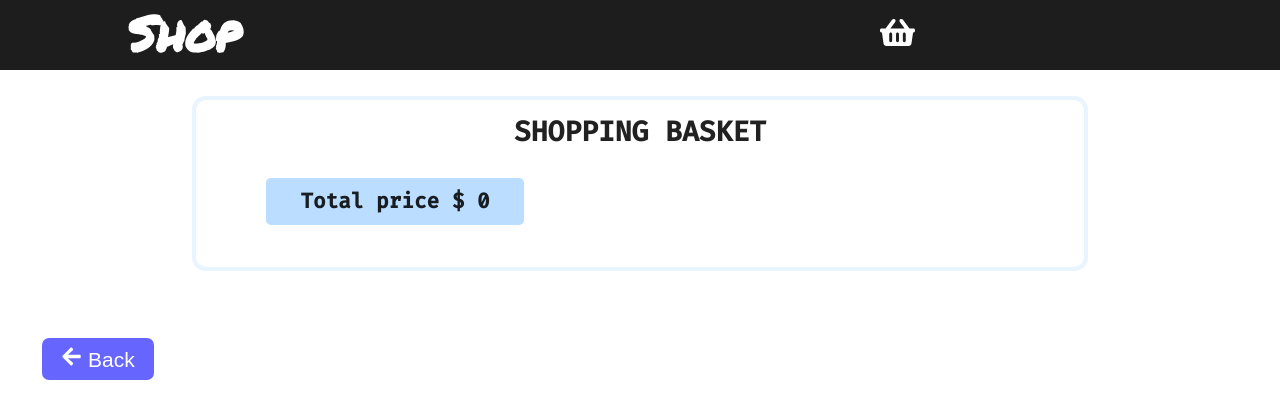
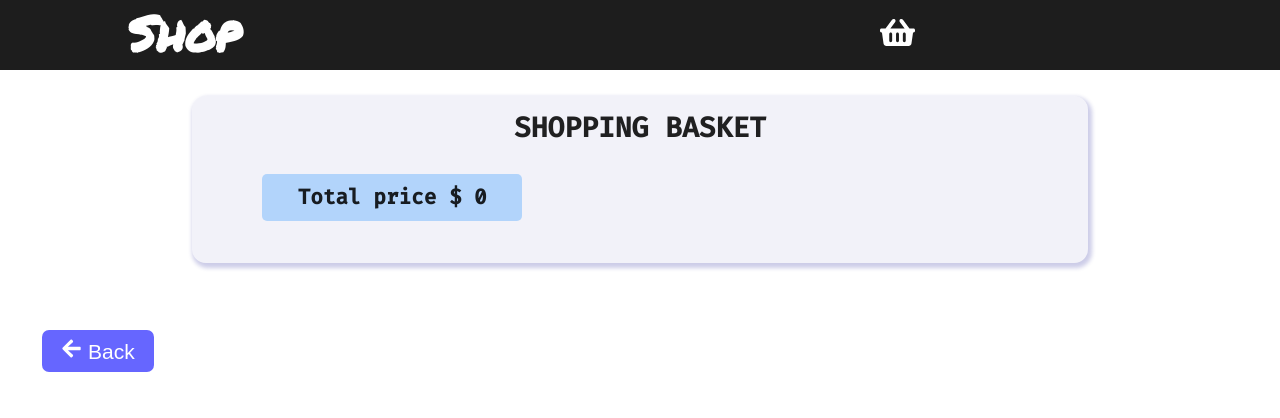
Before and after one commit to kanaszewska/Shop_redux, a React (Create React App) app: page /basket in a window 1280 px wide. Shown: the top 418 px of the page. Built offline with nearby package versions, Linux system fonts and the light colour scheme.

Commit message:
second commit

```diff
--- a/src/styles/Basket.css
+++ b/src/styles/Basket.css
@@ -11,7 +11,8 @@
     height: auto;
     border-radius: 1rem;
     font-family: 'Baloo 2', cursive;
-    border: 4px solid rgb(30, 144, 255, 0.1);
+    background-color: rgb(0, 0, 139, 0.05);
+    box-shadow: 2px 3px 4px 2px rgb(0, 0, 139, 0.2);
   }
 
   .basket-container h1 {
--- a/src/styles/CategoryListElement.css
+++ b/src/styles/CategoryListElement.css
@@ -1,8 +1,10 @@
 .list-element li {
     width: 20vw;
-    background-color: rgb(30, 144, 255, 1);
+    height: 2.5rem;
+    background-color:  rgba(0, 0, 0, 0.888);
+    border: 2px solid white;
     color: white;
-    padding: 0 5% 0 5%;
+    padding: 2% 5% 0 5%;
     text-transform: uppercase;
     list-style: none;
     font-weight: bold;
--- a/src/styles/ProductComponent.css
+++ b/src/styles/ProductComponent.css
@@ -7,7 +7,8 @@
     width: 80%;
     height: 85%;
     border-radius: .3rem;
-    border: 3px solid rgb(30, 144, 255, 0.2);
+    background-color: rgb(0, 0, 139, 0.05);
+    box-shadow: 2px 3px 4px 2px rgb(0, 0, 139, 0.2);
 }
 
 .card:hover {
```
